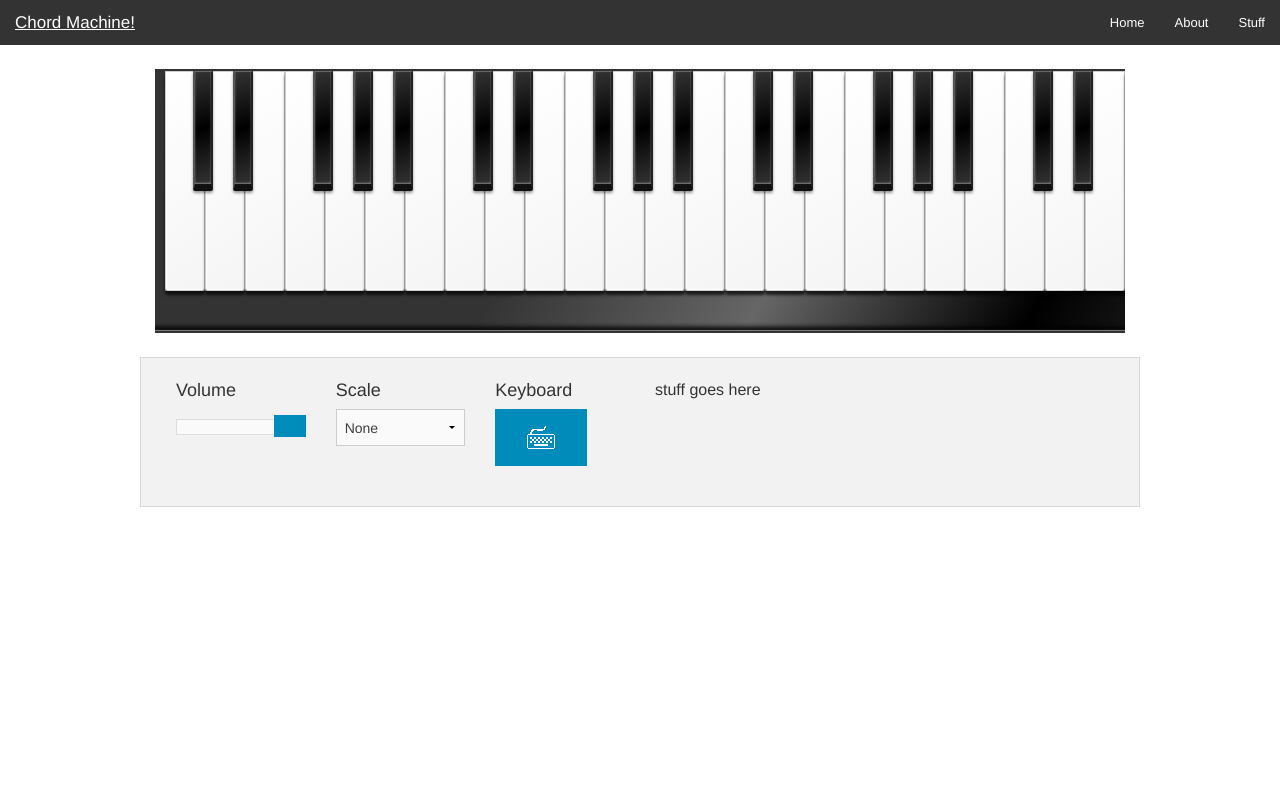
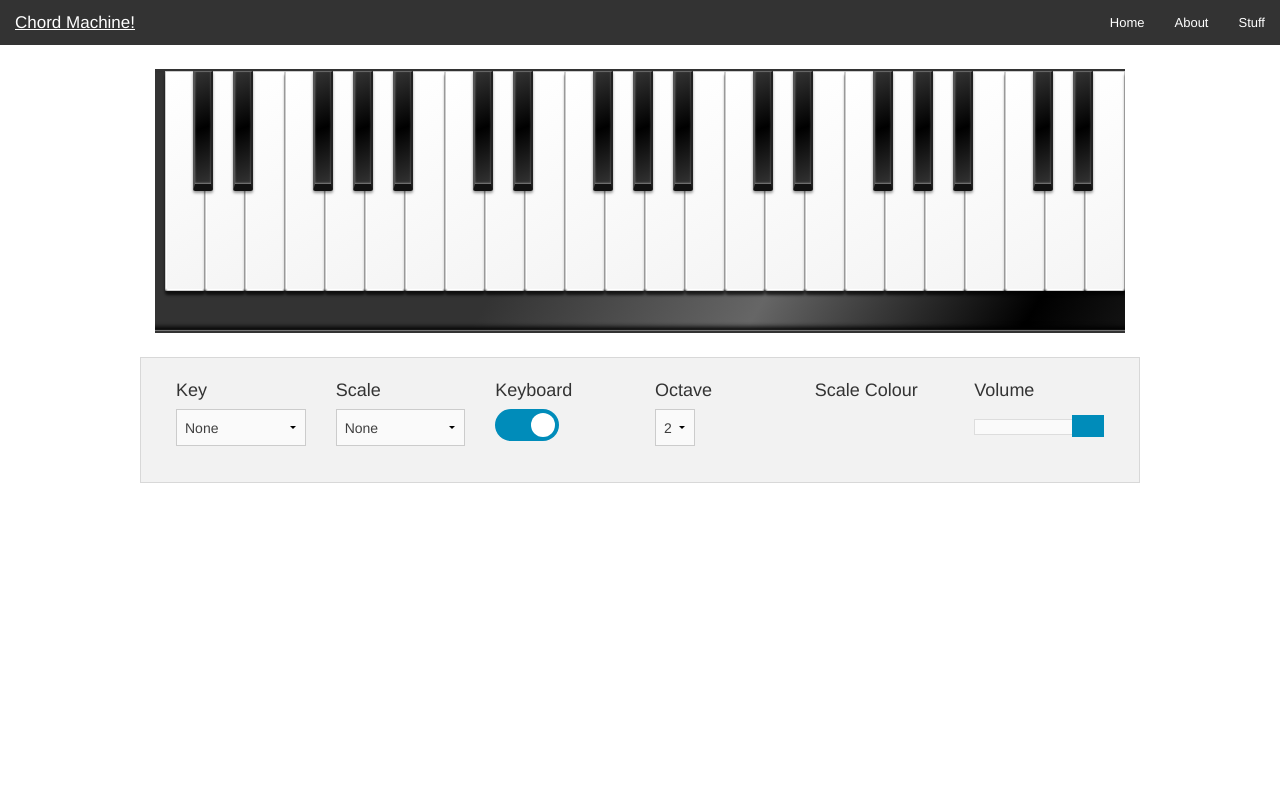
Before and after one commit to brent-g/piano_roll, a CodeIgniter app: page / in a window 1280 px wide. Run offline with CodeIgniter, Linux system fonts and the light colour scheme.

Commit message:
Menu stuff

```diff
--- a/application/views/welcome_message.php
+++ b/application/views/welcome_message.php
@@ -1,27 +1,6 @@
 	<style type="text/css">
-
-		/*::selection{ background-color: #E13300; color: white; }*/
-		/*::moz-selection{ background-color: #E13300; color: white; }*/
-		/*::webkit-selection{ background-color: #E13300; color: white; }*/
-
-/*	* {
-	  margin:0px;
-	  padding:0px;
-	  list-style:none;
-	}*/
-
 	:focus {
 	  outline:none !important;
-	}
-
-	body {
-/*	  background:#666;
-	  background:-webkit-radial-gradient(bottom left,cover,#999,#666);
-	  background:-moz-radial-gradient(bottom left,cover,#999,#666);
-	  background:-ms-radial-gradient(bottom left,cover,#999,#666);
-	  background:-o-radial-gradient(bottom left,cover,#999,#666);
-	  background:radial-gradient(bottom left,cover,#999,#666);*/
-	  height:500px;
 	}
 
 	a {
@@ -33,95 +12,34 @@
 	  text-decoration:underline;
 	}
 
-
-	li {
-		/*color:red;*/
-	}
 	.selected {
 		background:#3399FF !important;
 	}
+
 	span {
 		color:white;
 	}
+
 	#container {
 		overflow: auto;
 	}
-
 </style>
 <script>
+	// default values
 	var current_octave = 2;
 	var sound_volume = 1;
+	var keyboard_control = true;
 
 	$(function(){
 
+		keyboard_init();
 
+		// set the sound volume value according to the slider
 		$('.range-slider').on('change', function(){
 			var slider_value = $('.range-slider').attr('data-slider');
+			// set the sound volume value to a number between 0 and 1
 			sound_volume = (slider_value / 100);
 		});
-
-		var key_down = {};
-		$(document).on({
-		    "keydown": function(e)
-		    {
-    			// Decrease Octave
-				if (e.keyCode === 90)
-				{
-					if (current_octave > 0)
-					{
-						current_octave--;
-						//$('#piano [octave|="'+current_octave+'"] li').css({"border-style": "solid 2px;","border-left-color":"blue"})
-					}
-					else
-					{
-						return false;
-					}
-				}
-
-				// Increase Octave
-				else if (e.keyCode === 88)
-				{
-					if (current_octave < 4)
-					{
-						current_octave++;
-					}
-					else
-					{
-						return false;
-					}
-				}
-				else
-				{
-    				$(note).each(function(k,value)
-    				{
-    					if(e.keyCode === value.key_code)
-    					{
-    						if (key_down[value.key_code] == null)
-    						{
-	    						var note_octave = current_octave + value.octave_diff;
-	    						$("#piano [octave|="+note_octave+"] li div[key|="+value.key+"]").addClass('selected');
-	    						$("#piano [octave|="+note_octave+"] li span[key|="+value.key+"]").addClass('selected');
-	    						play_multi_sound(note_octave+value.sound);
-	    						key_down[value.key_code] = true;
-    						}
-    					}
-    				});
-				}
-			},
-		    "keyup": function(e)
-		    {
-				$(note).each(function(k,value)
-				{
-					if(e.keyCode === value.key_code)
-					{
-						var note_octave = current_octave + value.octave_diff;
-						$("#piano [octave|="+note_octave+"] li div[key|="+value.key+"]").removeClass('selected');
-						$("#piano [octave|="+note_octave+"] li span[key|="+value.key+"]").removeClass('selected');
-						key_down[value.key_code] = null;
-					}
-				});
-		    }
-		},this);
 
 		for(index = 0; index <= 5; index++)
 		{
@@ -137,28 +55,105 @@
 			var appendDiv = jQuery($('#piano div[octave|="'+x+'"]')[0].outerHTML);
 			appendDiv.attr('octave', ++octave).insertAfter('#piano div[octave|="'+x+'"]');
 		}
+
+		// generate the key list
+		get_keys();
+		// generate the scale list
 		get_scale();
 
 		$("#piano div li div, #piano div li span").on("mousedown", function(){click_play(this)}); // click the notes to play them
 	});
 
+function keyboard_init()
+{
+	var key_down = {}; // prevent multiple executions of play_sound when the user holds down a key
+	$(document).on({
+	    "keydown": function(e)
+	    {
+			// if the keyboard setting is enabled then we can play the notes
+			if (keyboard_control === true)
+			{
+				// Decrease Octave
+				if (e.keyCode === 90)
+				{
+					if (current_octave > 0)
+					{
+						// decrease the octave value by 1
+						current_octave--;
+						// set the octave list value to the newly changed octave value
+						$('#octave_list').val(current_octave).prop('selected', true);
+					}
+					else
+					{
+						return false;
+					}
+				}
+
+				// Increase Octave
+				else if (e.keyCode === 88)
+				{
+					if (current_octave < 4)
+					{
+						// increase the octave value by 1
+						current_octave++;
+						// set the octave list value to the newly changed octave value
+						$('#octave_list').val(current_octave).prop('selected', true);
+					}
+					else
+					{
+						return false;
+					}
+				}
+				else
+				{
+					$(note).each(function(k,value)
+					{
+						if(e.keyCode === value.key_code)
+						{
+							if (key_down[value.key_code] == null)
+							{
+	    						var note_octave = (current_octave + value.octave_diff);
+	    						$("#piano [octave|="+note_octave+"] li div[key|="+value.key+"]").addClass('selected');
+	    						$("#piano [octave|="+note_octave+"] li span[key|="+value.key+"]").addClass('selected');
+	    						play_multi_sound(note_octave+value.sound);
+	    						key_down[value.key_code] = true;
+							}
+						}
+					});
+				}
+			}
+		},
+	    "keyup": function(e)
+	    {
+			// if the keyboard setting is enabled then we can play the notes
+			if (keyboard_control === true)
+			{
+				$(note).each(function(k,value)
+				{
+					if (e.keyCode === value.key_code)
+					{
+						var note_octave = current_octave + value.octave_diff;
+						$("#piano [octave|="+note_octave+"] li div[key|="+value.key+"]").removeClass('selected');
+						$("#piano [octave|="+note_octave+"] li span[key|="+value.key+"]").removeClass('selected');
+						key_down[value.key_code] = null;
+					}
+				});
+			}
+	    }
+	},this);
+}
+
 function click_play(obj_this)
 {
 	var this_octave = $(obj_this).parents('div').attr('octave');
 	var this_key = $(obj_this).attr('key');
-	//console.log(this_octave, this_key);
-
 
 	$(note).each(function(k, value)
 	{
 		if (value.key === this_key && value.octave_diff === 0)
 		{
-			//console.log(this_octave,value.sound)
 			play_multi_sound(this_octave+value.sound);
 		}
-		//console.log(value);
-		//console.log(note_octave,value.sound);
-		//play_multi_sound(note_octave+value.sound);
 	});
 }
 
@@ -182,6 +177,25 @@ function play_multi_sound(s) {
 			break;
 		}
 	}
+}
+
+function get_keys()
+{
+	var key_list = new Array();
+	$(scales).each(function(key,value)
+	{
+		var in_array = $.inArray(value.key,key_list);
+		// add the new key to the list
+		if (in_array === -1)
+		{
+			$('#key_list').append('<option value="'+value.key+'">'+value.key+'</option');
+			key_list.push(value.key);
+		}
+		// else
+		// {
+		// 	return false;
+		// }
+	});
 }
 
 function get_scale()
@@ -223,10 +237,23 @@ function set_scale()
 			{
 				return false; // no scale found... for some reason
 			}
-
 		})
 	});
 }
+
+function set_octave()
+{
+	// set the octave select list to the default value
+	var octave_list_value = $('#octave_list :selected').index();
+	// set the current octave to the newly selected value
+	current_octave = octave_list_value;
+}
+
+function toggle_keyboard()
+{
+	keyboard_control = $('#keyboard_checkbox').is(':checked');
+}
+
 </script>
 <body>
 	<nav class="top-bar">
@@ -270,12 +297,14 @@ function set_scale()
     <br />
 
     <div class="row panel">
+
 		<div class="large-2 columns">
-			<h5>Volume</h5>
-			<div class="range-slider" data-slider="100">
-				<span class="range-slider-handle" aria-valuemin="0" aria-valuemax="100" aria-valuenow="44" style="-webkit-transform: translateX(397.64px); transform: translateX(397.64px);"></span>
+			<h5>Key</h5>
+			<select id="key_list" onchange="set_key(); return false;">
+				<option>None</option>
+			</select>
 		</div>
-		</div>
+
 		<div class="large-2 columns">
 			<h5>Scale</h5>
 			<select id="scale_list" onchange="set_scale(); return false;">
@@ -286,15 +315,39 @@ function set_scale()
 				</optgroup>
 			</select>
 		</div>
+
 		<div class="large-2 columns">
 			<h5>Keyboard</h5>
-			<a href="#" class="button"><img src="assets/images/keyboard_white.png" /></a>
+			<div class="switch round">
+			  <input id="keyboard_checkbox" type="checkbox" checked="checked" onchange="toggle_keyboard();">
+			  <label for="keyboard_checkbox"></label>
+			</div>
+		</div>
+
+		<div class="large-2 columns">
+			<h5>Octave</h5>
+			<select id="octave_list" style="width:40px;" onchange="set_octave(); return false;">
+				<option>0</option>
+				<option>1</option>
+				<option selected>2</option>
+				<option>3</option>
+				<option>4</option>
+			</select>
+		</div>
+
+		<div class="large-2 columns">
+			<h5>Scale Colour</h5>
+		</div>
+
+		<div class="large-2 columns">
+			<h5>Volume</h5>
+			<div class="range-slider" data-slider="100">
+				<span class="range-slider-handle" aria-valuemin="0" aria-valuemax="100" aria-valuenow="44" style="-webkit-transform: translateX(397.64px); transform: translateX(397.64px);"></span>
+			</div>
+		</div>
 
 	</div>
-		<div class="large-6 columns">
-			stuff goes here
-		</div>
-	</div>
+
 <script src="<?php echo site_url('assets'); ?>/js/foundation.min.js"></script>
 <script>
   $(document).foundation();
--- a/assets/js/scales.js
+++ b/assets/js/scales.js
@@ -22,31 +22,31 @@
 
 var scales = [
 	{'name':'C Major', 	'type' : 'major', 'key' : 'C', 			'sound' : '_C',  'keys' : ['C','D','E','F','G','A','B','C']},
-	{'name':'C# Major', 'type' : 'major', 'key' : 'C-sharp', 	'sound' : '_C#', 'keys' : ['C#','D#','E#','F#','G#','A#','B#','C#']},
+	{'name':'C# Major', 'type' : 'major', 'key' : 'C#',		 	'sound' : '_C#', 'keys' : ['C#','D#','E#','F#','G#','A#','B#','C#']},
 	{'name':'D Major', 	'type' : 'major', 'key' : 'D', 			'sound' : '_D',  'keys' : ['D','E','F#','G','A','B','C#','D']},
-	{'name':'Db Major', 'type' : 'major', 'key'	: 'D-flat', 	'sound' : '_Db', 'keys' : ['Db','Eb','F','Gb','Ab','Bb','C','Db']},
+	{'name':'Db Major', 'type' : 'major', 'key'	: 'Db',		 	'sound' : '_Db', 'keys' : ['Db','Eb','F','Gb','Ab','Bb','C','Db']},
 	{'name':'E Major', 	'type' : 'major', 'key' : 'E', 			'sound' : '_E',  'keys' : ['E','F#','G#','A','B','C#','D#','E']},
-	{'name':'Eb Major', 'type' : 'major', 'key'	: 'E-flat', 	'sound' : '_Eb', 'keys' : ['Eb','F','G','Ab','Bb','C','D','Eb']},
+	{'name':'Eb Major', 'type' : 'major', 'key'	: 'Eb',		 	'sound' : '_Eb', 'keys' : ['Eb','F','G','Ab','Bb','C','D','Eb']},
 	{'name':'F Major', 	'type' : 'major', 'key' : 'F', 			'sound' : '_F',  'keys' : ['F','G','A','Bb','C','D','E','F']},
-	{'name':'F# Major', 'type' : 'major', 'key'	: 'F-sharp', 	'sound' : '_F#', 'keys' : ['F#','G#','A#','B','C#','D#','E#','F#']},
+	{'name':'F# Major', 'type' : 'major', 'key'	: 'F#',		 	'sound' : '_F#', 'keys' : ['F#','G#','A#','B','C#','D#','E#','F#']},
 	{'name':'G Major', 	'type' : 'major', 'key' : 'G', 			'sound' : '_G',  'keys' : ['G','A','B','C','D','E','F#','G']},
-	{'name':'Gb Major',	'type' : 'major', 'key'	: 'G-flat', 	'sound' : '_Gb', 'keys' : ['Gb','Ab','Bb','Cb','Db','Eb','F','Gb']},
+	{'name':'Gb Major',	'type' : 'major', 'key'	: 'Gb',		 	'sound' : '_Gb', 'keys' : ['Gb','Ab','Bb','Cb','Db','Eb','F','Gb']},
 	{'name':'A Major', 	'type' : 'major', 'key' : 'A', 			'sound' : '_A',  'keys' : ['A','B','C#','D','E','F#','G#','A']},
-	{'name':'Ab Major', 'type' : 'major', 'key'	: 'A-flat', 	'sound' : '_Ab', 'keys' : ['Ab','Bb','C','Db','Eb','F','G','Ab']},
+	{'name':'Ab Major', 'type' : 'major', 'key'	: 'Ab',		 	'sound' : '_Ab', 'keys' : ['Ab','Bb','C','Db','Eb','F','G','Ab']},
 	{'name':'B Major', 	'type' : 'major', 'key' : 'B', 			'sound' : '_B',  'keys' : ['B','C#','D#','E','F#','G#','A#','B']},
-	{'name':'Bb Major', 'type' : 'major', 'key'	: 'B-flat', 	'sound' : '_Bb', 'keys' : ['Bb','C','D','Eb','F','G','A','Bb']},
+	{'name':'Bb Major', 'type' : 'major', 'key'	: 'Bb',		 	'sound' : '_Bb', 'keys' : ['Bb','C','D','Eb','F','G','A','Bb']},
 
 	{'name':'C Minor', 	'type' : 'minor', 'key' : 'C', 			'sound' : '_C',  'keys' : ['C','D','Eb','F','G','Ab','Bb','C'],		'harmonic' : ['C','D','Eb','F','G','Ab','B','C'],		'melodic':[]},
-	{'name':'C# Minor', 'type' : 'minor', 'key' : 'C-sharp', 	'sound' : '_C#', 'keys' : ['C#','D#','E','F#','G#','A','B','C#'], 	'harmonic' : ['C#','D#','E','F#','G#','A','B#','C#'],	'melodic':[]},
+	{'name':'C# Minor', 'type' : 'minor', 'key' : 'C#',		 	'sound' : '_C#', 'keys' : ['C#','D#','E','F#','G#','A','B','C#'], 	'harmonic' : ['C#','D#','E','F#','G#','A','B#','C#'],	'melodic':[]},
 	{'name':'D Minor', 	'type' : 'minor', 'key' : 'D', 			'sound' : '_D',  'keys' : ['D','E','F','G','A','Bb','C','D'],		'harmonic' : ['D','E','F','G','A','Bb','C#','D'],		'melodic':[]},
-	{'name':'Eb Minor', 'type' : 'minor', 'key' : 'E-flat',		'sound' : '_Eb', 'keys' : ['Eb','F','Gb','Ab','Bb','Cb','Db','Eb'],	'harmonic' : ['Eb','F','Gb','Ab','Bb','Cb','D','Eb'],	'melodic':[]},
+	{'name':'Eb Minor', 'type' : 'minor', 'key' : 'Eb',			'sound' : '_Eb', 'keys' : ['Eb','F','Gb','Ab','Bb','Cb','Db','Eb'],	'harmonic' : ['Eb','F','Gb','Ab','Bb','Cb','D','Eb'],	'melodic':[]},
 	{'name':'E Minor', 	'type' : 'minor', 'key' : 'E', 			'sound' : '_E',  'keys' : ['E','F#','G','A','B','C','D','E'],		'harmonic' : ['E','F#','G','A','B','C','D#','E'],		'melodic':[]},
 	{'name':'F Minor', 	'type' : 'minor', 'key' : 'F', 			'sound' : '_F',  'keys' : ['F','G','Ab','Bb','C','Db','Eb','F'],	'harmonic' : ['F','G','Ab','Bb','C','Db','E','F'],		'melodic':[]},
-	{'name':'F# Minor', 'type' : 'minor', 'key'	: 'F-sharp', 	'sound' : '_F#', 'keys' : ['F#','G#','A','B','C#','D','E','F#'],	'harmonic' : ['F#','G#','A','B','C#','D','E#','F#'],	'melodic':[]},
+	{'name':'F# Minor', 'type' : 'minor', 'key'	: 'F#',		 	'sound' : '_F#', 'keys' : ['F#','G#','A','B','C#','D','E','F#'],	'harmonic' : ['F#','G#','A','B','C#','D','E#','F#'],	'melodic':[]},
 	{'name':'G Minor', 	'type' : 'minor', 'key' : 'G', 			'sound' : '_G',  'keys' : ['G','A','Bb','C','D','Eb','F','G'],		'harmonic' : ['G','A','Bb','C','D','Eb','F#','G'],		'melodic':[]},
-	{'name':'G# Minor', 'type' : 'minor', 'key'	: 'G-sharp', 	'sound' : '_G#', 'keys' : ['G#','A#','B','C#','D#','E','F#','G#'], 	'harmonic' : ['G#','A#','B','C#','D#','E','G','G#'],	'melodic':[]},
+	{'name':'G# Minor', 'type' : 'minor', 'key'	: 'G#', 		'sound' : '_G#', 'keys' : ['G#','A#','B','C#','D#','E','F#','G#'], 	'harmonic' : ['G#','A#','B','C#','D#','E','G','G#'],	'melodic':[]},
 	{'name':'A Minor', 	'type' : 'minor', 'key' : 'A', 			'sound' : '_A',  'keys' : ['A','B','C','D','E','F','G','A'], 		'harmonic' : ['A','B','C','D','E','F','G#','A'],		'melodic':[]},
-	{'name':'Bb Minor', 'type' : 'minor', 'key' : 'B-flat',		'sound' : '_Bb', 'keys' : ['Bb','C','Db','Eb','F','Gb','Ab','Bb'],	'harmonic' : ['Bb','C','Db','Eb','F','Gb','A','Bb'],	'melodic':[]},
+	{'name':'Bb Minor', 'type' : 'minor', 'key' : 'Bb',			'sound' : '_Bb', 'keys' : ['Bb','C','Db','Eb','F','Gb','Ab','Bb'],	'harmonic' : ['Bb','C','Db','Eb','F','Gb','A','Bb'],	'melodic':[]},
 	{'name':'B Minor', 	'type' : 'minor', 'key' : 'B', 			'sound' : '_B',  'keys' : ['B','C#','D','E','F#','G','A','B'],		'harmonic' : ['B','C#','D','E','F#','G','A#','B'],		'melodic':[]}
 
 ];
```
Lines whose indentation alone changed are shown as unchanged.
